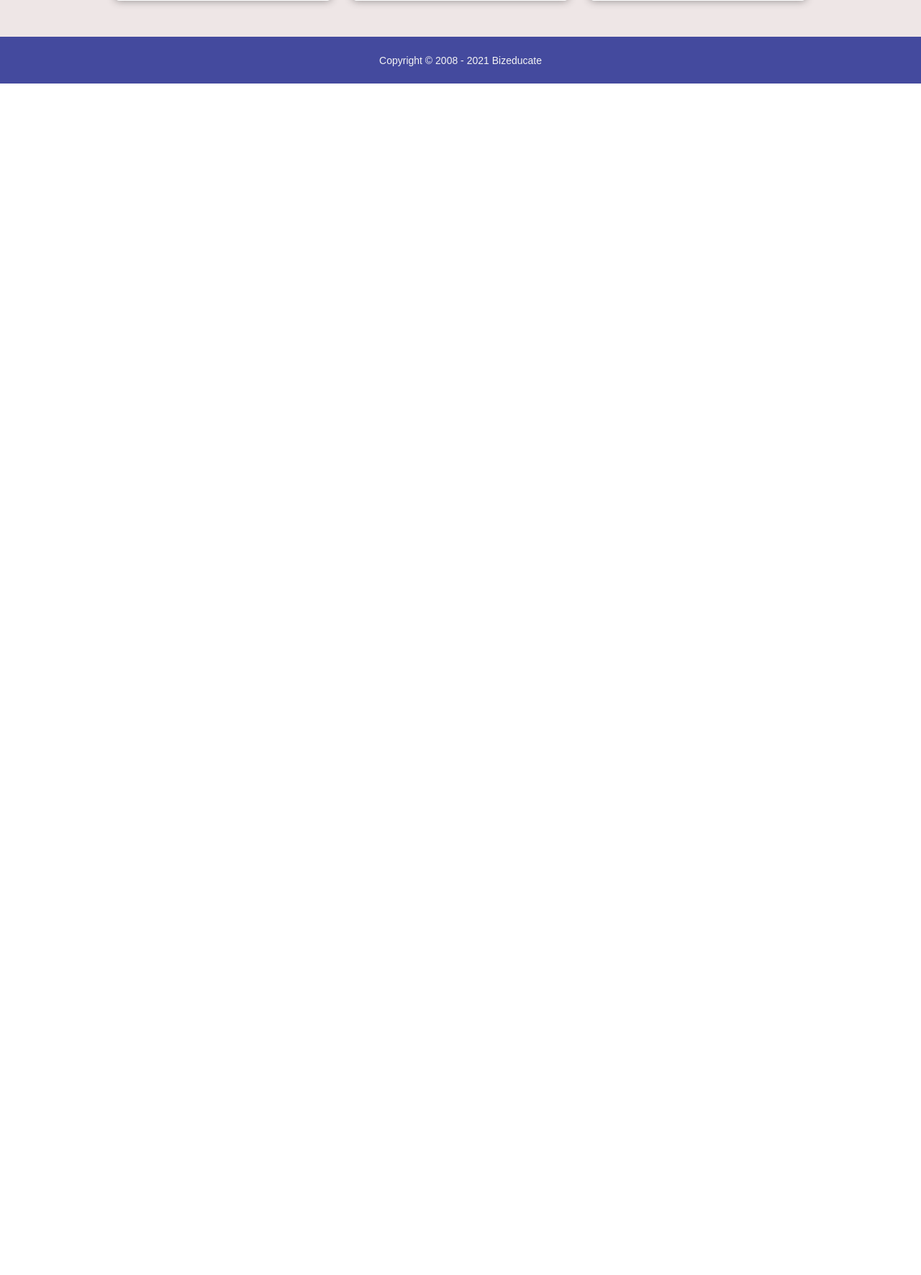
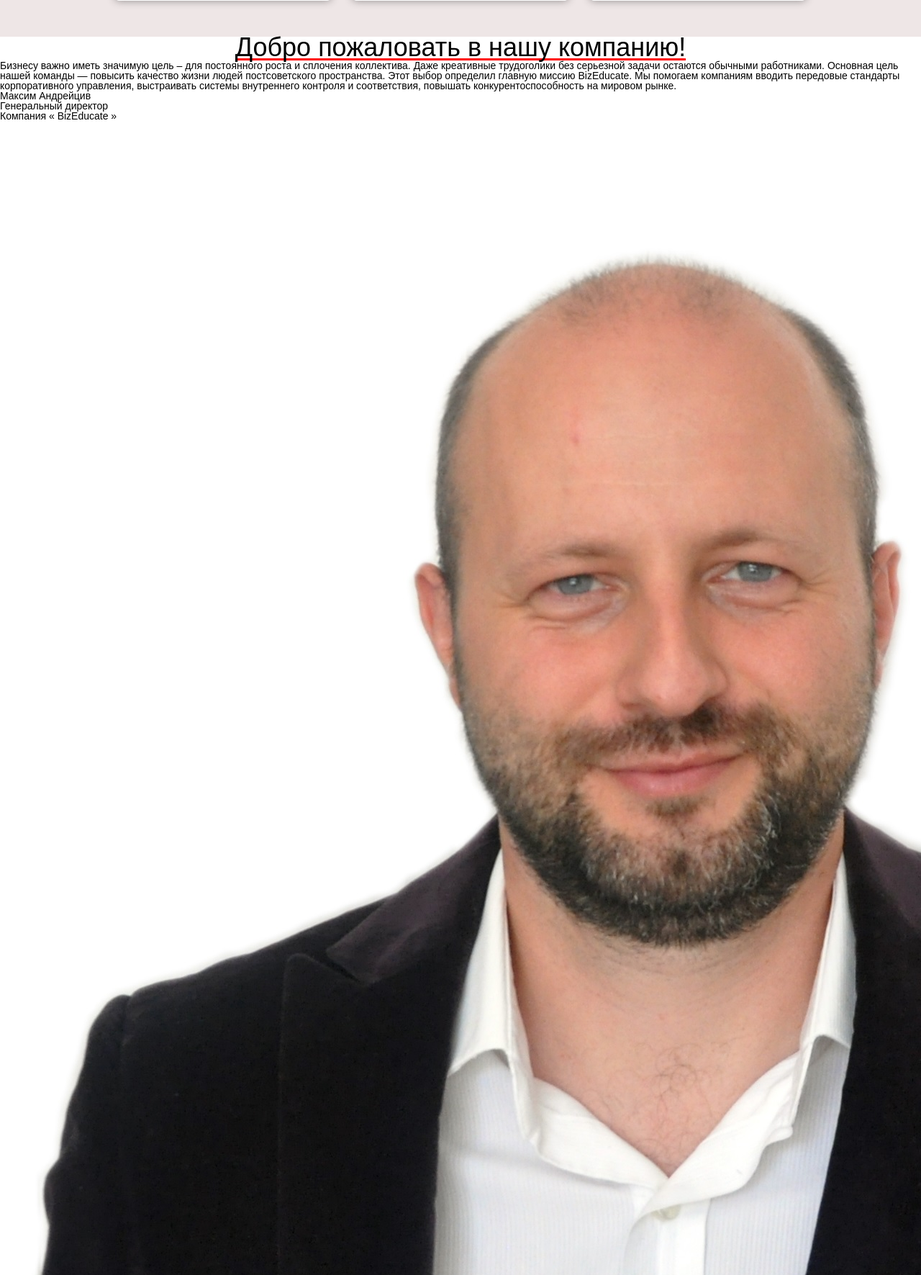
Before and after one commit to MaksymUK/Bizeducate_website_Flask, a Flask app: template bizeducateapp/templates/index.html in a window 1280 px wide. Shown: the part 1507-3278 px from the top of the page at 72% size. Before the commit the page ends 1623 px from the top, so only its background shows below. Run offline with Flask 2, Linux system fonts and the light colour scheme; the template is opened without the code that fills it, so the values that code supplies are empty.

Commit message:
welcome section added

```diff
--- a/bizeducateapp/templates/index.html
+++ b/bizeducateapp/templates/index.html
@@ -49,6 +49,9 @@
 						<div class="main-screen__title">Помогаем выходить на новый уровень в своей професии</div>
 						<h1 class="main-screen__subtitle">Для этого, мы проводим международные семинары и издаем профильный журнал в сфере корпоративного управления, рисков и комплаенса</h1>
 					</div>
+				</div>
+				<div class="main-screen__image _ibg">
+					<img src="/bizeducateapp/static/training.jpg" alt="cover">
 				</div>
 			</section>
 			<section class="upcomming-events">
@@ -109,6 +112,19 @@
 					</div>
 				</div>
 			</section>
+			<section class="welcome">
+				<div class="welcome__title title">Добро пожаловать в нашу компанию!</div>
+				<div class="welcome__row">
+					<div class="welcome__text-body">
+						<div class="welcome__text">Бизнесу важно иметь значимую цель – для постоянного роста и сплочения коллектива. Даже креативные трудоголики без серьезной задачи остаются обычными работниками.
+							Основная цель нашей команды — повысить качество жизни людей постсоветского пространства. Этот выбор определил главную миссию BizEducate. Мы помогаем компаниям вводить передовые стандарты корпоративного управления, выстраивать системы внутреннего контроля и соответствия, повышать конкурентоспособность на мировом рынке.</div>
+						<div class="welcome__signature">Максим Андрейцив<br>Генеральный директор<br>Компания « BizEducate »</div>
+					</div>
+					<div class="welcome__image">
+						<img src="/bizeducateapp/static/maksym.jpg" alt="Director">
+					</div>
+				</div>
+			</section>
 		</div>
 		<footer class="footer">
 			<div class="footer__container">
```
Also changed, not shown: bizeducateapp/static/maksym.jpg (added), 2 other files.
